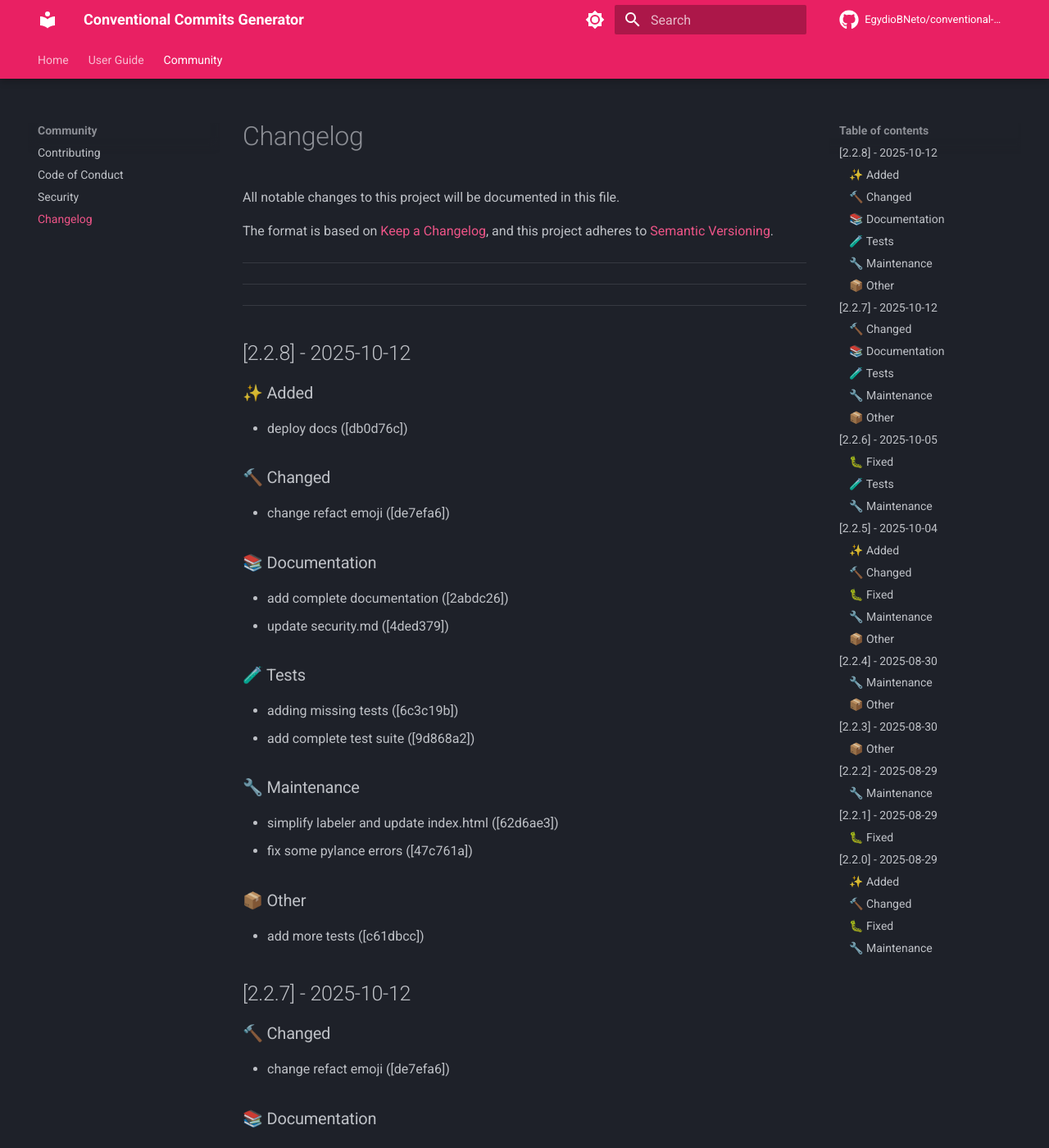
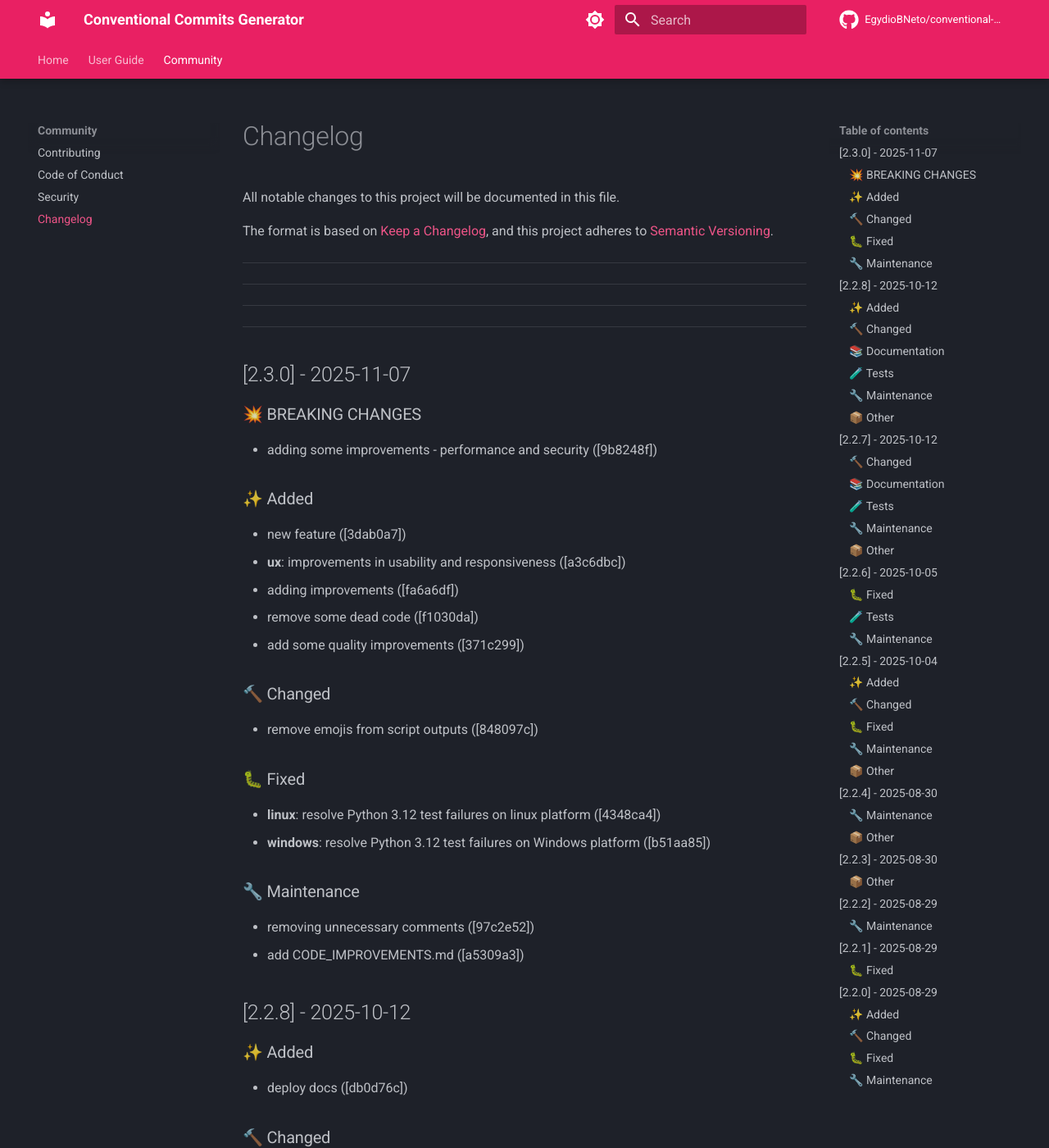
Before and after one commit to EgydioBNeto/conventional-commits-generator, an MkDocs documentation site: the page built from docs/community/changelog.md, in a window 1280 px wide and 1400 px high. Shown: the whole window at 82% size. Built offline with MkDocs 1.6.1 and Material for MkDocs 9.7.7, drawn with Linux system fonts in a browser that asks for light colours; comment, search, counter and statistics services are not loaded.

Commit message:
:wrench: chore: bump version to 2.3.0

````diff
--- a/docs/community/changelog.md
+++ b/docs/community/changelog.md
@@ -10,6 +10,36 @@ and this project adheres to [Semantic Versioning](https://semver.org/spec/v2.0.0
 ---
 
 ---
+
+---
+
+## [2.3.0] - 2025-11-07
+
+### 💥 BREAKING CHANGES
+
+- adding some improvements - performance and security ([9b8248f])
+
+### ✨ Added
+
+- new feature ([3dab0a7])
+- **ux**: improvements in usability and responsiveness ([a3c6dbc])
+- adding improvements ([fa6a6df])
+- remove some dead code ([f1030da])
+- add some quality improvements ([371c299])
+
+### 🔨 Changed
+
+- remove emojis from script outputs ([848097c])
+
+### 🐛 Fixed
+
+- **linux**: resolve Python 3.12 test failures on linux platform ([4348ca4])
+- **windows**: resolve Python 3.12 test failures on Windows platform ([b51aa85])
+
+### 🔧 Maintenance
+
+- removing unnecessary comments ([97c2e52])
+- add CODE_IMPROVEMENTS.md ([a5309a3])
 
 ## [2.2.8] - 2025-10-12
 
--- a/docs/user-guide/usage.md
+++ b/docs/user-guide/usage.md
@@ -373,7 +373,7 @@ ccg --verbose --path /path/to/repo
 **Log Format**:
 
 ```
-2025-10-13 23:58:34 - ccg.cli - INFO - main:123 - CCG started (version 2.2.8)
+2025-10-13 23:58:34 - ccg.cli - INFO - main:123 - CCG started (version 2.3.0)
 2025-10-13 23:58:35 - ccg.git - DEBUG - run_git_command:145 - Executing git command: git status
 2025-10-13 23:58:35 - ccg.git - INFO - git_commit:289 - Creating commit with message: feat: add...
 ```
--- a/pyproject.toml
+++ b/pyproject.toml
@@ -4,7 +4,7 @@ build-backend = "hatchling.build"
 
 [project]
 name = "conventional-commits-generator"
-version = "2.2.8"
+version = "2.3.0"
 description = "Interactive CLI tool for creating standardized commit messages following conventional commits"
 readme = "README.md"
 requires-python = ">=3.9"
--- a/src/ccg/__init__.py
+++ b/src/ccg/__init__.py
@@ -1,3 +1,3 @@
 """Conventional Commits Generator - A CLI tool for standardized commit messages."""
 
-__version__ = "2.2.8"
+__version__ = "2.3.0"
````
Also changed, not shown: CHANGELOG.md (+30 -0 lines), .github/SECURITY.md.
